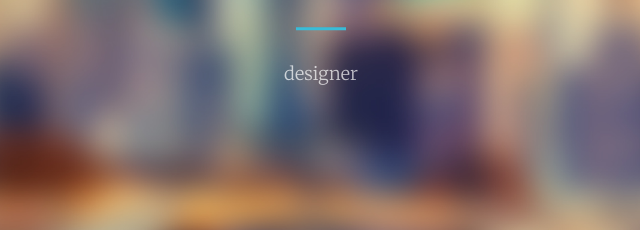
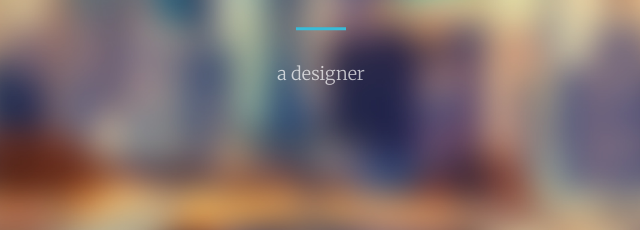
Before and after one commit to bernadettem/bernadettem.github.io, a plain HTML site: page index.html in a window 1280 px wide. Shown: the part 369-599 px from the top of the page, 319-959 px from the left. Drawn offline with nearby package versions, Linux system fonts and the light colour scheme.

Commit message:
Update index.html

```diff
--- a/index.html
+++ b/index.html
@@ -79,7 +79,7 @@
             <div class="header-content-inner">
                 <h1>Bernadette Mitchell</h1>
                 <hr>
-                <p>designer</p>
+                <p>a designer</p>
             </div>
         </div>
     </header>
```
